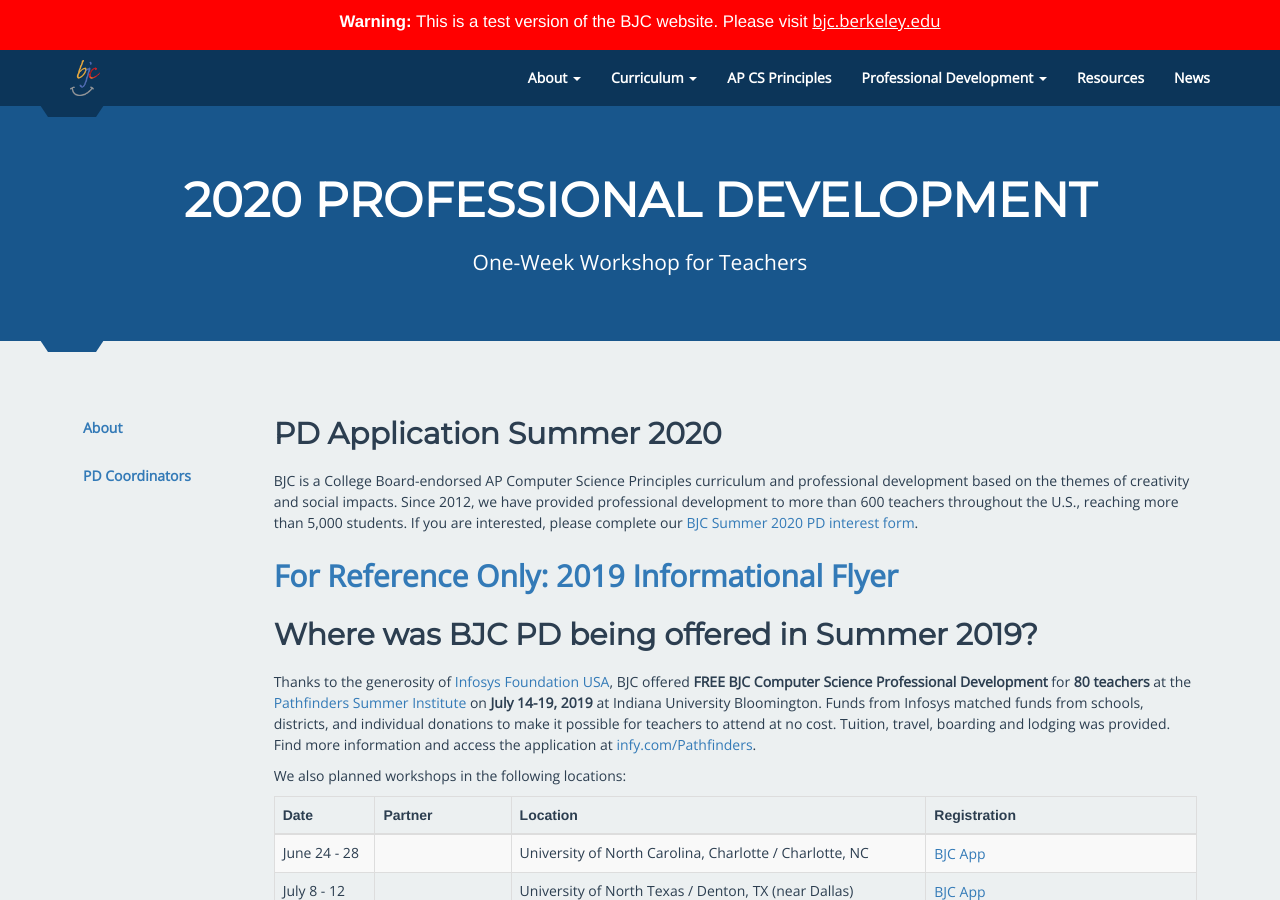
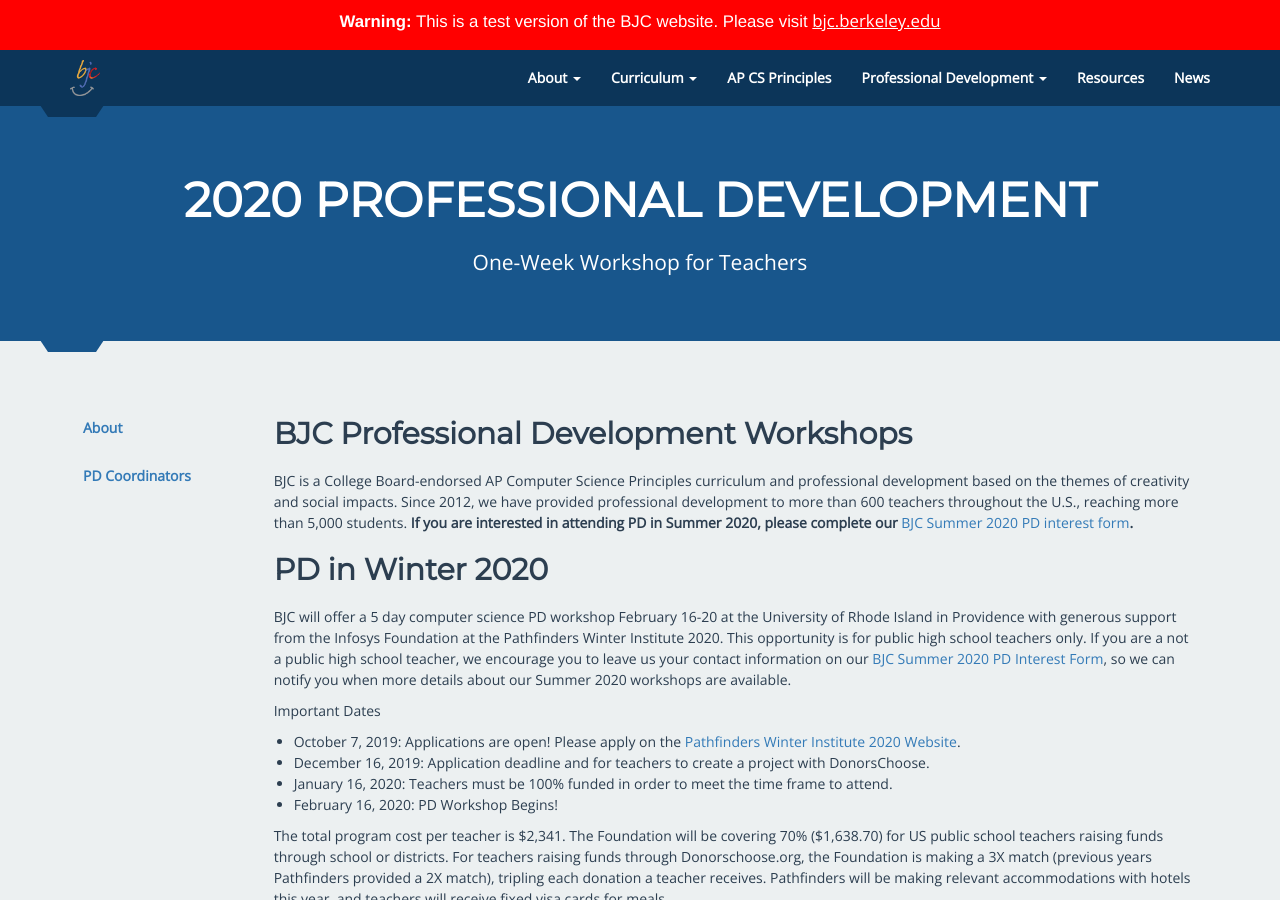
Before and after one commit to beautyjoy/beautyjoy.github.io, a Jekyll site: the page built from summer-pd/index.md, in a window 1280 px wide and 900 px high. Built offline with Jekyll 4.4.1, drawn with Linux system fonts in a browser that asks for light colours; some of the changed text lies outside the part shown.

Commit message:
updated pd information for winter

```diff
--- a/summer-pd/index.md
+++ b/summer-pd/index.md
@@ -11,16 +11,32 @@
 
 <!-- TODO: The last redirect URLs are temporary. -->
 
-## PD Application Summer 2020
+## BJC Professional Development Workshops
 
 <!--[pd-app-link]: https://bjc.link/PD2019App. -->
 
-BJC is a College Board-endorsed AP Computer Science Principles curriculum and professional development based on the themes of creativity and social impacts. Since 2012, we have provided professional development to more than 600 teachers throughout the U.S., reaching more than 5,000 students. If you are interested, please complete our [BJC Summer 2020 PD interest form][pd-interest-form-link].
+BJC is a College Board-endorsed AP Computer Science Principles curriculum and professional development based on the themes of creativity and social impacts. Since 2012, we have provided professional development to more than 600 teachers throughout the U.S., reaching more than 5,000 students. <b>If you are interested in attending PD in Summer 2020, please complete our [BJC Summer 2020 PD interest form][pd-interest-form-link].</b>
 
 [pd-interest-form-link]: https://bjc.link/BJCinterest2020
 
+## PD in Winter 2020
 
-## [For Reference Only: 2019 Informational Flyer]({{ site.baseurl }}/documents/bjc-pd-2019-flyer.pdf)
+BJC will offer a 5 day computer science PD workshop February 16-20 at the University of Rhode Island in Providence with generous support from the Infosys Foundation at the Pathfinders Winter Institute 2020. This opportunity is for public high school teachers only. If you are a not a public high school teacher, we encourage you to leave us your contact information on our [BJC Summer 2020 PD Interest Form][pd-interest-form-link], so we can notify you when more details about our Summer 2020 workshops are available.
+
+Important Dates
+
+<ul>
+	<li>October 7, 2019: Applications are open! Please apply on the <a href="www.infypathfinders.org">Pathfinders Winter Institute 2020 Website</a>.</li>
+	<li>December 16, 2019: Application deadline and for teachers to create a project with DonorsChoose.</li>
+	<li>January 16, 2020: Teachers must be 100% funded in order to meet the time frame to attend.</li>
+	<li>February 16, 2020: PD Workshop Begins!</li>
+</ul>
+
+The total program cost per teacher is $2,341. The Foundation will be covering 70% ($1,638.70) for US public school teachers raising funds through school or districts. For teachers raising funds through Donorschoose.org, the Foundation is making a 3X match (previous years Pathfinders provided a 2X match), tripling each donation a teacher receives. Pathfinders will be making relevant accommodations with hotels this year, and teachers will receive fixed visa cards for meals.
+
+If you have any questions about the PD workshop logistics and funding, please contact the [Pathfinders Team][pathfinders-email]. If you have any content related questions about the BJC PD workshop, please reach out to the [BJC PD Team][pd-email].
+
+<!-- ## [For Reference Only: 2019 Informational Flyer]({{ site.baseurl }}/documents/bjc-pd-2019-flyer.pdf) -->
 
 ## Where was BJC PD being offered in Summer 2019?
 
```
